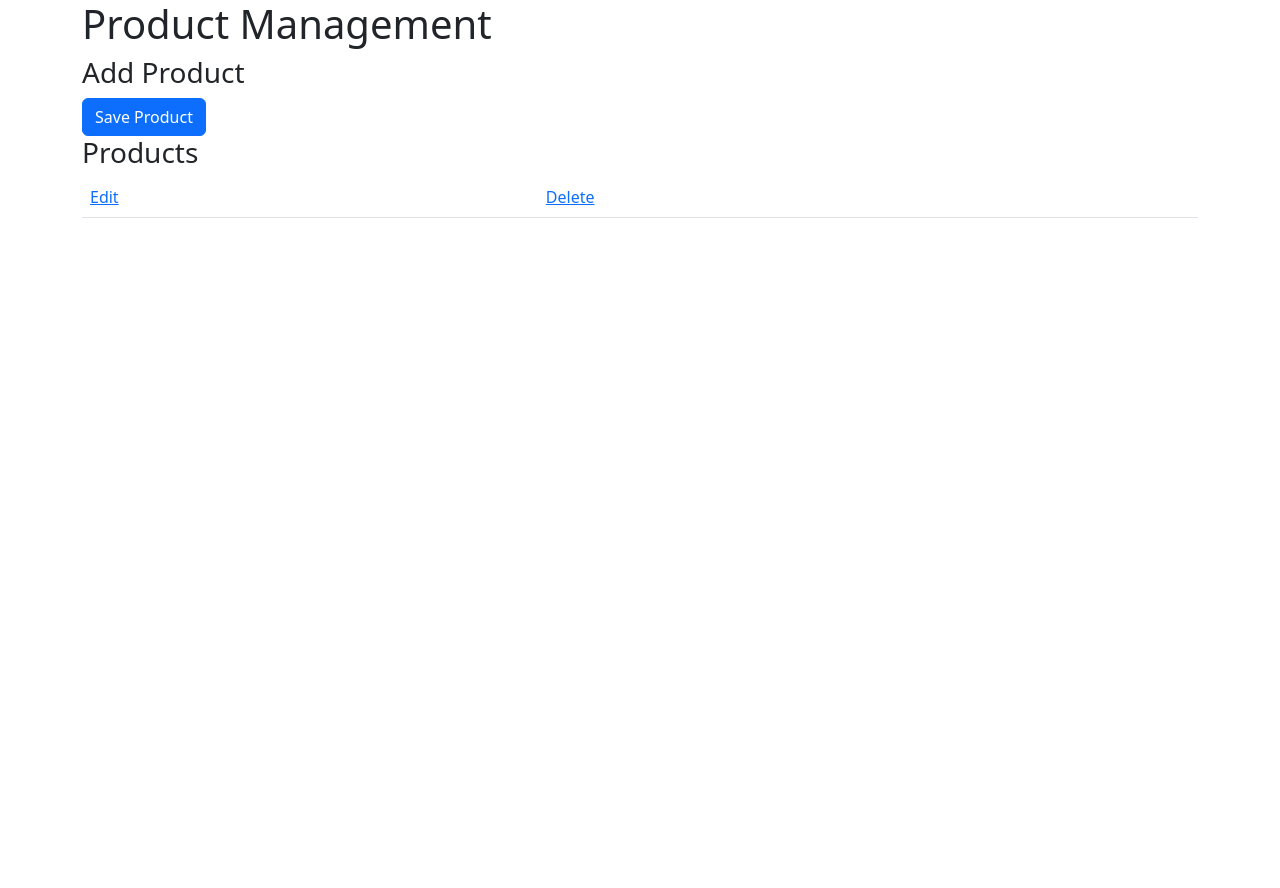
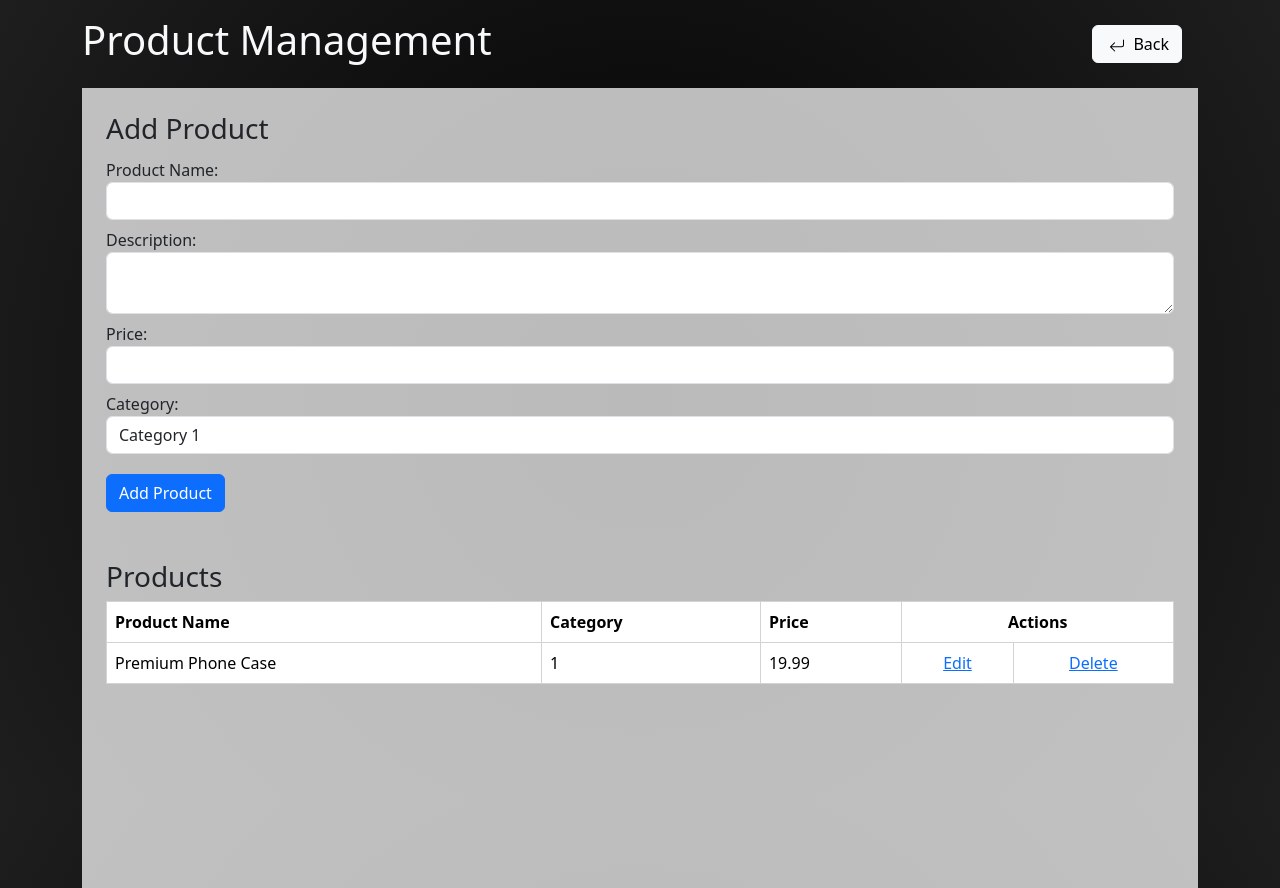
Before and after one commit to Arcaxio/serverside, a PHP site: page /admin/products.php in a window 1280 px wide. Before the commit the page ends 218 px from the top, so only its background shows below. Run offline with PHP 8.4, Linux system fonts and the light colour scheme; a user stored in the database is signed in; data comes from the database, SQL or seed files in the repository.

Commit message:
Admin Product Functions -Added CRUD functionality to admin/product.php page

```diff
--- a/admin/login.php
+++ b/admin/login.php
@@ -16,6 +16,7 @@ if (isset($_POST['username'], $_POST['password'])) {
     if ($staff && password_verify($password, $staff['password'])) {
         $_SESSION['staff_id'] = $staff['staff_id'];
         $_SESSION['role'] = $staff['role'];
+        $_SESSION['username'] = $staff['username'];
         header('Location: staff.php'); // Redirect to staff panel
     } else {
         echo "Incorrect username or password";
--- a/admin/products.php
+++ b/admin/products.php
@@ -54,7 +54,6 @@ function updateProduct($conn)
 
 function deleteProduct($conn, $id)
 {
-    // TODO: Optionally delete the product image file
     $stmt = $conn->prepare("DELETE FROM products WHERE product_id = ?");
     $stmt->execute([$id]);
     header('Location: products.php');
@@ -74,34 +73,107 @@ function getProduct($conn, $id)
 <head>
     <title>Product Management</title>
     <link rel="stylesheet" href="https://cdn.jsdelivr.net/npm/bootstrap@5.3.2/dist/css/bootstrap.min.css">
+
+    <style>
+        body {
+            background: rgb(5, 0, 100);
+            background: radial-gradient(circle, rgba(0, 0, 0, 1) 0%, rgba(30, 30, 30, 1) 100%);
+            height: 100vh;
+            margin: 0;
+            display: flex;
+            align-items: center;
+            justify-content: center;
+        }
+
+        table,
+        th,
+        td {
+            border: 1px solid lightgray;
+        }
+    </style>
 </head>
 
 <body>
-    <div class="container">
-        <h1>Product Management</h1>
+    <div class="container h-100">
+        <div class="d-flex align-items-center justify-content-between py-3">
+            <h1 class="text-light">Product Management</h1>
+            <button onclick="window.location.href='staff.php'" class="btn btn-light me-3">
+                <svg xmlns="http://www.w3.org/2000/svg" width="16" height="16" fill="currentColor"
+                    class="bi bi-arrow-return-left mx-1" viewBox="0 0 16 16">
+                    <path fill-rule="evenodd"
+                        d="M14.5 1.5a.5.5 0 0 1 .5.5v4.8a2.5 2.5 0 0 1-2.5 2.5H2.707l3.347 3.346a.5.5 0 0 1-.708.708l-4.2-4.2a.5.5 0 0 1 0-.708l4-4a.5.5 0 1 1 .708.708L2.707 8.3H12.5A1.5 1.5 0 0 0 14 6.8V2a.5.5 0 0 1 .5-.5" />
+                </svg>
+                Back
+            </button>
+        </div>
 
+        <div class="container bg-light h-100 p-4" style="--bs-bg-opacity: .75;">
             <h3>Add Product</h3>
+            <div class="row justify-content-around">
                 <form method="post">
-            <input type="hidden" name="product_id" value="<?php echo isset($product) ? $product['product_id'] : ''; ?>">
-            <button type="submit" name="submit" class="btn btn-primary">Save Product</button>
+                    <input type="hidden" name="product_id"
+                        value="<?php echo isset($product) ? $product['product_id'] : ''; ?>">
+                    <div class="py-1">
+                        <label for="product_name">Product Name:</label>
+                        <input type="text" class="form-control" id="product_name" name="product_name" required>
+                    </div>
+
+                    <div class="py-1">
+                        <label for="description">Description:</label>
+                        <textarea class="form-control" id="description" name="description"></textarea>
+                    </div>
+
+                    <div class="py-1">
+                        <label for="price">Price:</label>
+                        <input type="number" class="form-control" id="price" name="price" step=".01" required>
+                    </div>
+
+                    <div class="py-1">
+                        <label for="category_id">Category:</label>
+                        <select class="form-control" id="category_id" name="category_id">
+                            <option value="1">Category 1</option>
+                            <option value="2">Category 2</option>
+                        </select>
+                    </div>
+                    <button type="submit" name="submit" class="btn btn-primary mt-3">Add Product</button>
                 </form>
 
-        <h3>Products</h3>
+            </div>
+
+            <h3 class="mt-5">Products</h3>
             <table class="table">
                 <thead>
+                    <tr>
+                        <th>Product Name</th>
+                        <th>Category</th>
+                        <th>Price</th>
+                        <th colspan="2" class="text-center">Actions</th>
+                    </tr>
                 </thead>
                 <tbody>
                     <?php
                     $stmt = $conn->query("SELECT * FROM products");
                     while ($row = $stmt->fetch()) { ?>
                         <tr>
-                        <td><a href="products.php?action=edit&id=<?php echo $row['product_id']; ?>">Edit</a></td>
-                        <td><a href="products.php?action=delete&id=<?php echo $row['product_id']; ?>">Delete</a></td>
+                            <td>
+                                <?php echo $row['product_name']; ?>
+                            </td>
+                            <td>
+                                <?php echo $row['category_id']; ?>
+                            </td>
+                            <td>
+                                <?php echo $row['price']; ?>
+                            </td>
+                            <td class="text-center"><a href="edit_product.php?id=<?php echo $row['product_id']; ?>">Edit</a>
+                            </td>
+                            <td class="text-center"><a
+                                    href="products.php?action=delete&id=<?php echo $row['product_id']; ?>">Delete</a></td>
                         </tr>
                     <?php } ?>
                 </tbody>
             </table>
         </div>
+    </div>
 </body>
 
 </html>
```
Also changed, not shown: admin/edit_product.php (added, +114 -0 lines), admin/index.php (+30 -3 lines), admin/staff.php (+31 -11 lines). Lines whose indentation alone changed are shown as unchanged.
